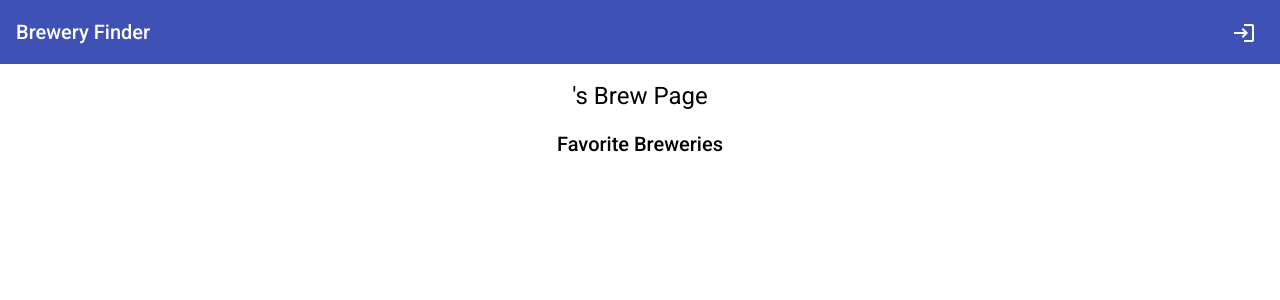
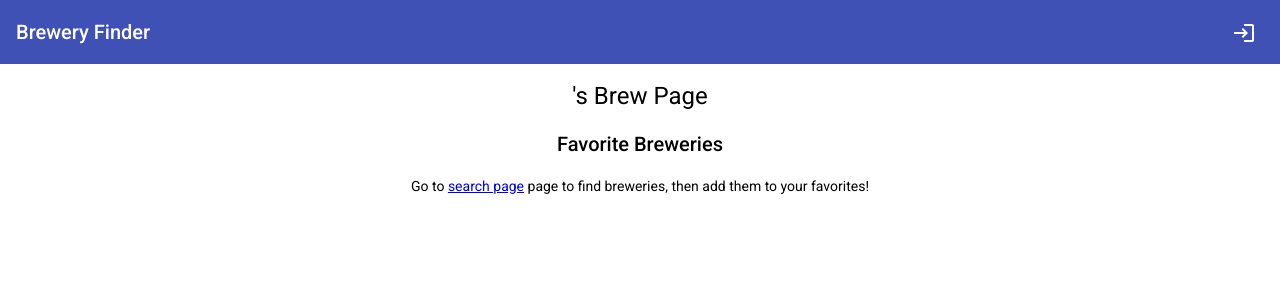
Before and after one commit to gsloup/Brewery-Tracker-Angular-Application, an Angular app: page /user/1 in a window 1280 px wide. Shown: the top 300 px of the page. Built offline with nearby package versions, Linux system fonts and the light colour scheme.

Commit message:
router link added if no favorites

```diff
--- a/src/app/user/user.component.html
+++ b/src/app/user/user.component.html
@@ -36,3 +36,7 @@
 <!-- Credit given for brew icons -->
 <div *ngIf="favoritesList.length !== 0" class="credit">**Icons made by <a href="https://www.flaticon.local/authors/freepik" title="Freepik">Freepik</a>
     from <a href="https://www.flaticon.local/" title="Flaticon">www.flaticon.local</a></div>
+
+<!-- Information message teaching user about adding favorites -->
+<div class="text-center" *ngIf="favoritesList.length === 0">Go to
+    <a routerLink='/search'>search page</a> page to find breweries, then add them to your favorites!</div>
```
